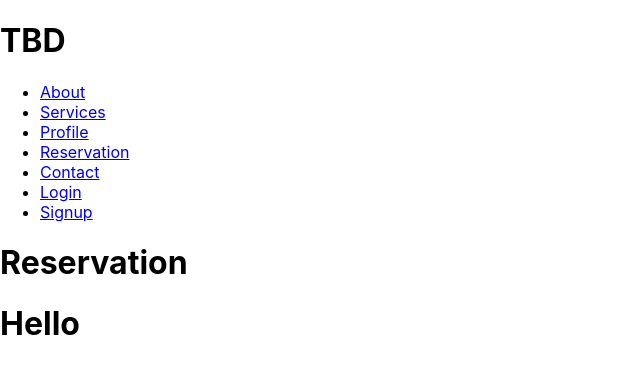
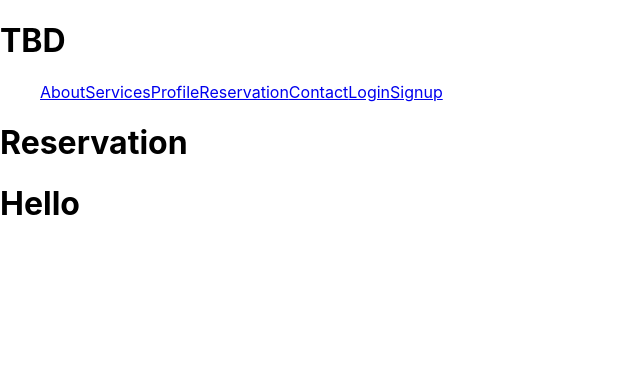
Before and after one commit to blen90/barkAvenue, a React (Create React App) app: page / in a window 1280 px wide. Shown: the top 374 px of the page, without its empty margins (0-640 px from the left). Built offline with nearby package versions, Linux system fonts and the light colour scheme.

Commit message:
adding the navbar, working on bugs

```diff
--- a/src/pages/components/Nav.js
+++ b/src/pages/components/Nav.js
@@ -1,70 +1,33 @@
 import React from 'react';
-import '../components/style.css';
-
-
-function NavTabs({ currentPage, handlePageChange }) {
+import { Nav } from 'reactstrap';
+import { NavLink } from "react-router-dom"
+const NavTabs = () => {
   return (
-
-    <ul className="nav nav-tabs justify-content-end" >
-      <li className="nav-item">
-        <a
-          href="#about"
-          onClick={() => handlePageChange('About')}
-          className={currentPage === 'About' ? 'nav-link active' : 'nav-link'}>
+    <div className="NavBar">
+      <Nav >
+        <NavLink className="LinkList" activeClassName="active" to="/about">
           About
-        </a>
-      </li>
-      <li className="nav-item">
-        <a
-          href="#services"
-          onClick={() => handlePageChange('Services')}
-          className={currentPage === 'Services' ? 'nav-link active' : 'nav-link'}>
+        </NavLink>
+        <NavLink className="LinkList" activeClassName="active" to="/services">
           Services
-        </a>
-      </li>
-      <li className="nav-item">
-        <a
-          href="#profile"
-          onClick={() => handlePageChange('Profile')}
-          className={currentPage === 'Profile' ? 'nav-link active' : 'nav-link'}>
+        </NavLink>
+        <NavLink className="LinkList" activeClassName="active" to="/profile">
           Profile
-        </a>
-      </li>
-      <li className="nav-item">
-        <a
-          href="#reservation"
-          onClick={() => handlePageChange('Reservation')}
-          className={currentPage === 'Reservation' ? 'nav-link active' : 'nav-link'}>
+        </NavLink>
+        <NavLink className="LinkList" activeClassName="active" to="/reservation">
           Reservation
-        </a>
-      </li>
-      <li className="nav-item">
-        <a
-          href="#contact"
-          onClick={() => handlePageChange('Contact')}
-          className={currentPage === 'Contact' ? 'nav-link active' : 'nav-link'}>
+        </NavLink>
+        <NavLink className="LinkList" activeClassName="active" to="/contact">
           Contact
-        </a>
-      </li>
-      <li className="nav-item">
-        <a
-          href="#login"
-          onClick={() => handlePageChange('Login')}
-          className={currentPage === 'Login' ? 'nav-link active' : 'nav-link'}>
+        </NavLink>
+        <NavLink className="LinkList" activeClassName="active" to="/login">
           Login
-        </a>
-      </li>
-      <li className="nav-item">
-        <a
-          href="#signup"
-          onClick={() => handlePageChange('Signup')}
-          className={currentPage === 'Signup' ? 'nav-link active' : 'nav-link'}>
+        </NavLink>
+        <NavLink className="LinkList" activeClassName="active" to="/signup">
           Signup
-        </a>
-      </li>
-    </ul>
-
+        </NavLink>
+      </Nav>
+    </div>
   );
 }
-
 export default NavTabs;
```
